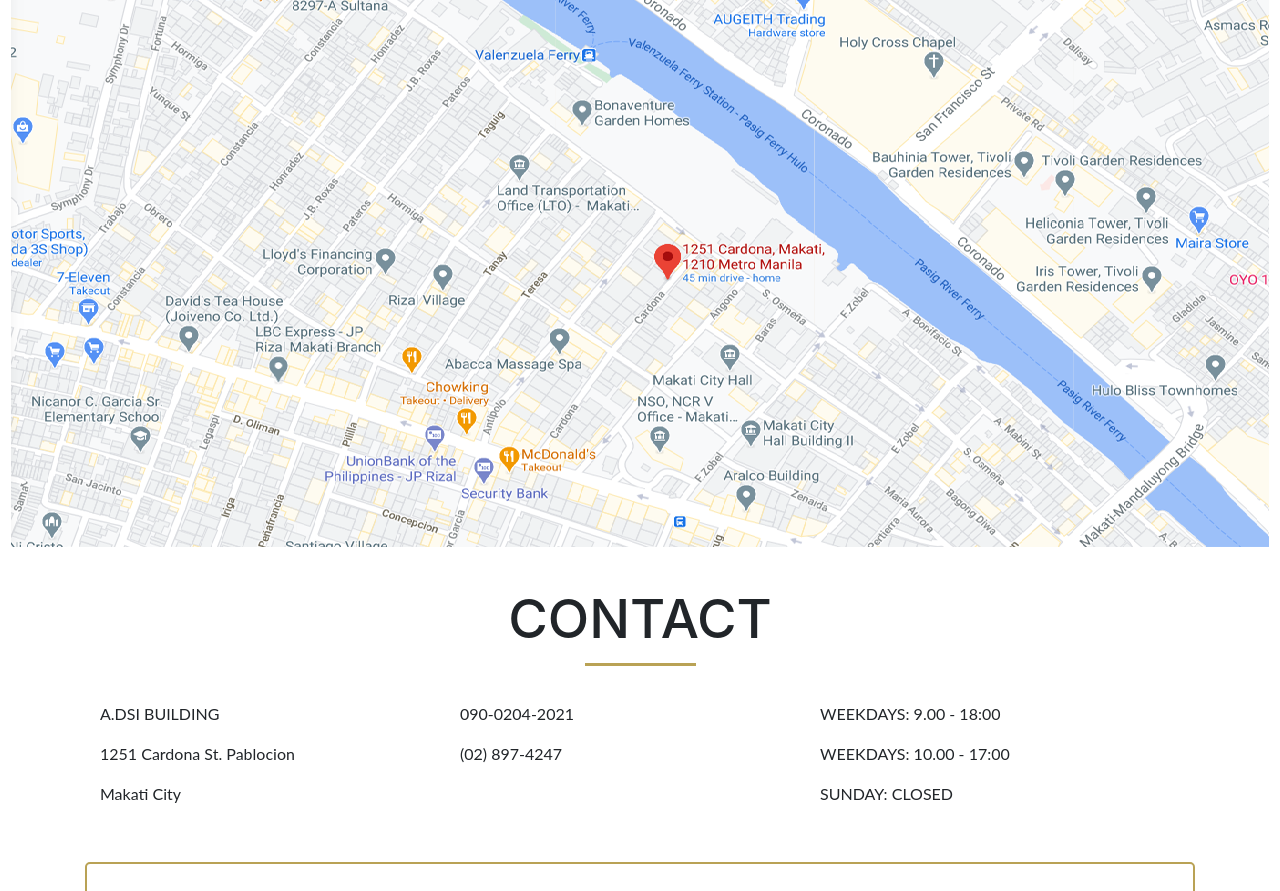
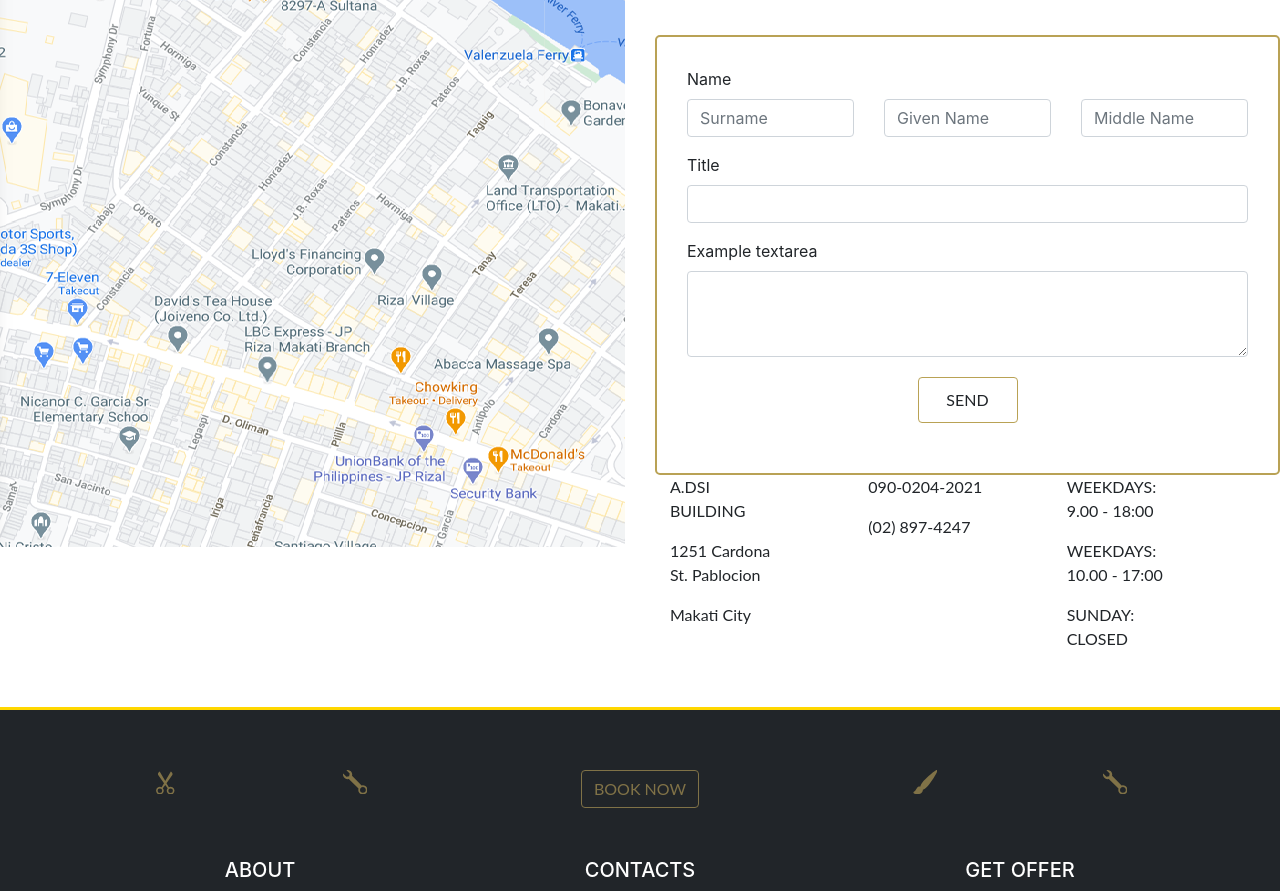
Before and after one commit to tantra062/rough-draft-project, a plain HTML site: page contact-us.html in a window 1280 px wide. Shown: the part 200-1091 px from the top of the page. Drawn offline with nearby package versions, Linux system fonts and the light colour scheme.

Commit message:
Edited contact us page.

```diff
--- a/contact-us.html
+++ b/contact-us.html
@@ -67,53 +67,25 @@
     </nav>
     <main>
       <div>
-        <section class="map">
+        <!-- <section class="map">
           <div class="row">
             <div class="col col-lg-12">
               <div class="text-center">
                   <img src="./assets/img/map.png" alt="" class="image-fluid">
-                </div>
-            </div>
-          </div>
-        </section>
-        <section class="contact container">
-          <h3 class="underline">CONTACT</h3>
-          <div class="row container">
-            <div class="col col-lg-4 col-sm-12 col-12">
-              <div class="row">
-                <div class="col">
-                </div>
-              </div>
-              <div class="row">
-                <div class="col col-lg-8">
-                  <p>A.DSI BUILDING</p>
-                  <p>1251 Cardona St. Pablocion</p>
-                  <p>Makati City</p>
-                </div>
-              </div>
-            </div>
-            <div class="col col-lg-4 col-sm-12 col-12">
-              <div class="row">
-                <div class="col">
-                  <p>090-0204-2021</p>
-                  <p>(02) 897-4247</p>
-                </div>
-              </div>
-            </div>
-            <div class="col col-lg-4 col-sm-12 col-12">
-              <div class="row">
-                <div class="col col-lg-8">
-                  <p>WEEKDAYS: 9.00 - 18:00</p>
-                  <p>WEEKDAYS: 10.00 - 17:00</p>
-                  <p>SUNDAY: CLOSED</p>
-                </div>
               </div>
             </div>
           </div>
-        </section>
-        <section class="cta container">
+        </section> -->
+        <section class="cta">
           <div class="row">
-            <div class="col col-lg-12">
+            <div class="col col-lg-6">
+              <div class="text-center" style="overflow:hidden">
+                <img src="./assets/img/map.png" alt="" class="image-fluid">
+              </div>
+            </div>
+            <div class="col col-lg-6" >
+          <h3 class="underline">CONTACT</h3>
+
               <form>
                 <div class="form-group">
                   <label for="formGroupExampleInput">Name</label>
@@ -141,8 +113,39 @@
                   <a href="#" class="btn btn-theme">SEND</a>
                 </div>
               </form>
+              <div class="row container">
+                <div class="col col-lg-4 col-sm-12 col-12">
+                  <div class="row">
+                    <div class="col col-lg-8">
+                      <p>A.DSI BUILDING</p>
+                      <p>1251 Cardona St. Pablocion</p>
+                      <p>Makati City</p>
+                    </div>
+                  </div>
+                </div>
+                <div class="col col-lg-4 col-sm-12 col-12">
+                  <div class="row">
+                    <div class="col">
+                      <p>090-0204-2021</p>
+                      <p>(02) 897-4247</p>
+                    </div>
+                  </div>
+                </div>
+                <div class="col col-lg-4 col-sm-12 col-12">
+                  <div class="row">
+                    <div class="col col-lg-8">
+                      <p>WEEKDAYS: 9.00 - 18:00</p>
+                      <p>WEEKDAYS: 10.00 - 17:00</p>
+                      <p>SUNDAY: CLOSED</p>
+                    </div>
+                  </div>
+                </div>
+              </div>
             </div>
           </div>
+        </section>
+        <section class="contact container">
+
         </section>
       </div>
       <footer>
```
